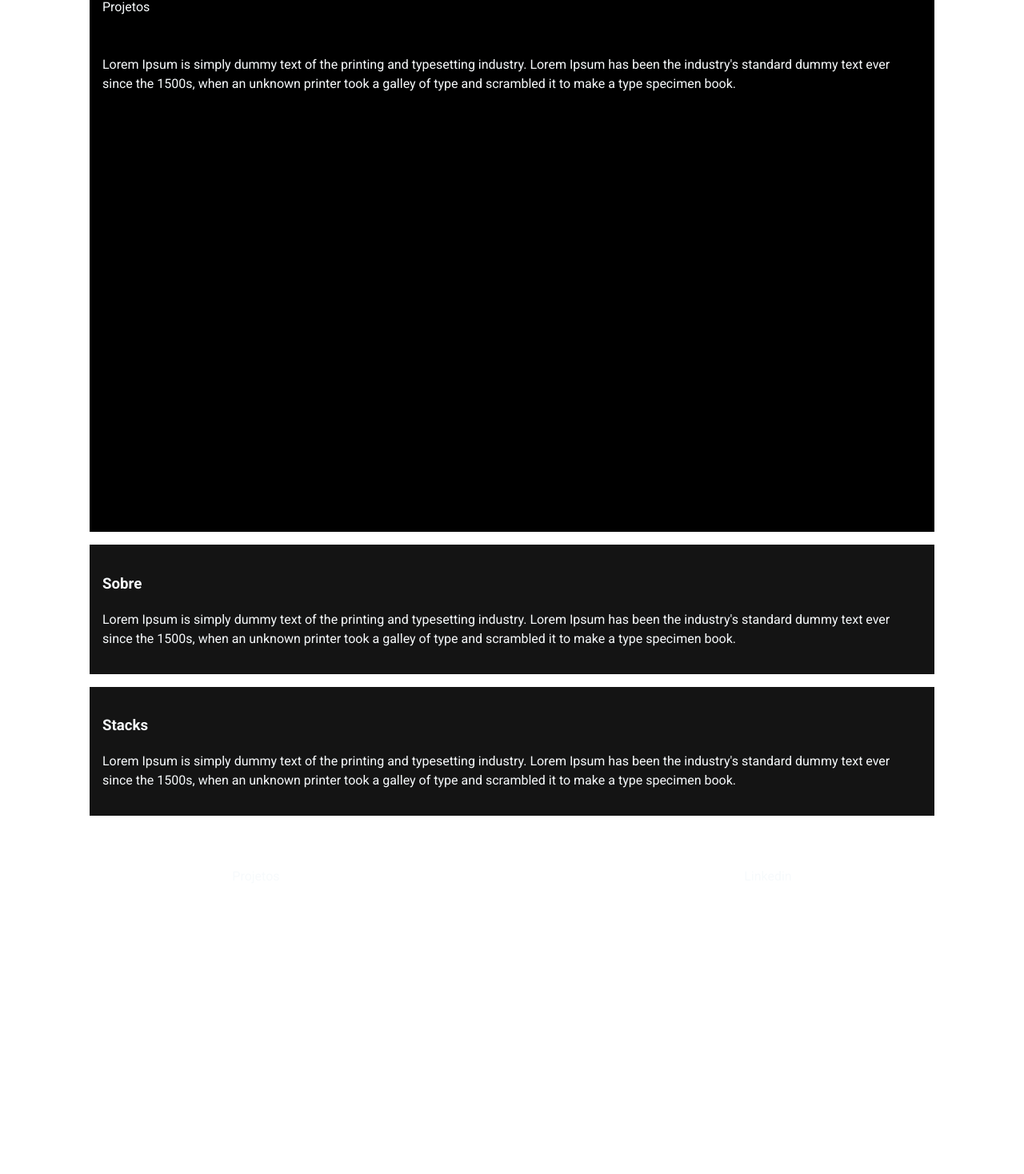
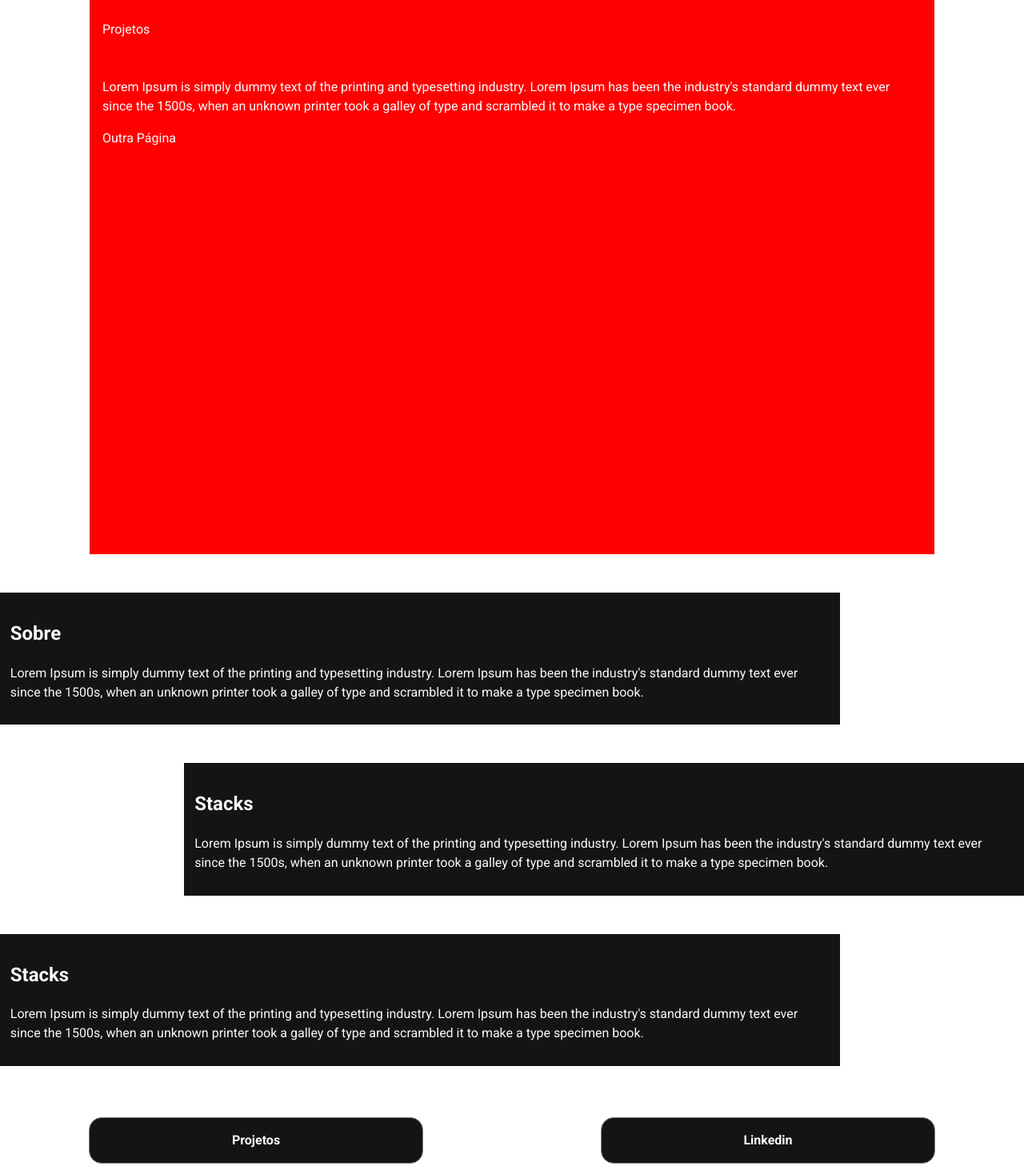
Before and after one commit to Davi-Serrano/porti, a Next.js app: page / in a window 1280 px wide. Shown: the part 107-1575 px from the top of the page at 80% size. Before the commit the page ends 1231 px from the top, so only its background shows below. Built offline with nearby package versions, Linux system fonts and the light colour scheme.

Commit message:
botões e slide trbalhando

```diff
--- a/src/components/Header.tsx
+++ b/src/components/Header.tsx
@@ -6,14 +6,15 @@ export function Header(){
             justify="space-between"
             align="center"
             background="#000000"
-            px="1em"
+            px="1.5em"
+            fontSize="24px"
         >
             <Flex>
                 <Text px="1em">Davi Serrano</Text>
             </Flex>
 
             <Flex>
-                <Text px="1em">Contanto</Text>
+                <Text px="1em">Contato</Text>
                 <Text px="1em">Projetos</Text>
                 <Text px="1em">Linkedin</Text>
             </Flex>
--- a/src/components/Slide.tsx
+++ b/src/components/Slide.tsx
@@ -1,12 +1,24 @@
 import { Flex, Text } from "@chakra-ui/react"
+import { useState } from "react"
 
 export function SlidePage(){
+    const myBackground = ["red", "green", "blue"]
+    const [ Item, setItem] =  useState(0)
+
+      function handleChangeBackGroundColor(){
+        if( Item > 1){
+            setItem(0)
+        }  else {
+            setItem(Item + 1)
+        }
+      }
+
     return(
         <Flex
             flexDir="column"
             justify="start"
             align="space-around"
-            background="#000000"
+            background={myBackground[Item]}
             mt="1em"
             mx="auto"
             px="1em"
@@ -20,6 +32,12 @@ export function SlidePage(){
                 industry. Lorem Ipsum has been the industry's standard dummy text ever since the 1500s, when an unknown printer took a
                 galley of type and scrambled it to make a type specimen book.
             </Text>
+
+            <Flex
+                onClick={handleChangeBackGroundColor}
+            >
+                Outra Página
+            </Flex>
          </Flex>
     )
 }
--- a/src/pages/index.tsx
+++ b/src/pages/index.tsx
@@ -6,18 +6,17 @@ export default function Home() {
     <Flex
       flexDirection="column"
       justify="space-around"
-      align="center"
+      align="strat"
     >
          <SlidePage />
 
          <Box
             background="#141414"
-            p="1em"
-            mt="1em"
-            ml="0px"
+            p="1%"
+            mt="3em"
             w="80%"
           >
-            <Text as="h3">Sobre</Text>
+            <Text as="h2">Sobre</Text>
             <Text as="p">
                Lorem Ipsum is simply dummy text of
                the printing and typesetting industry. Lorem Ipsum has been the industry's standard dummy text ever since
@@ -27,28 +26,75 @@ export default function Home() {
 
           <Box
             background="#141414"
-            p="1em"
+            p="1%"
             w="80%"
-            mt="1em"
-            mr="0px"
+            mt="3em"
+            ml="18%"
           >
-            <Text as="h3">Stacks</Text>
+            <Text as="h2">Stacks</Text>
             <Text as="p">
                Lorem Ipsum is simply dummy text of
                the printing and typesetting industry. Lorem Ipsum has been the industry's standard dummy text ever since
                the 1500s, when an unknown printer took a galley of type and scrambled it to make a type specimen book.
              </Text>
+         </Box>
 
+         <Box
+            background="#141414"
+            p="1%"
+            w="80%"
+            mt="3em"
+>
+            <Text as="h2">Stacks</Text>
+            <Text as="p">
+               Lorem Ipsum is simply dummy text of
+               the printing and typesetting industry. Lorem Ipsum has been the industry's standard dummy text ever since
+               the 1500s, when an unknown printer took a galley of type and scrambled it to make a type specimen book.
+             </Text>
          </Box>
+
         <Flex
+          w="100%"
           justify="space-around"
           align="center"
-          w="100%"
           mt="3em"
           py="1em"
         >
-          <Box> Projetos</Box>
-          <Box> Linkedin</Box>
+          <Flex
+            justify="space-around"
+            align="center"
+            w="30%"
+            p="1em"
+            border="1px solid gray"
+            background="#141414"
+            fontWeight="bold"
+            borderRadius="16px"
+
+            _hover={{
+              cursor: "pointer",
+              opacity: "0.7"
+            }}
+          >
+            Projetos
+          </Flex>
+
+          <Flex
+            justify="space-around"
+            align="center"
+            w="30%"
+            p="1em"
+            border="1px solid gray"
+            background="#141414"
+            fontWeight="bold"
+            borderRadius="16px"
+
+            _hover={{
+              cursor: "pointer",
+              opacity: "0.7"
+            }}
+          >
+            Linkedin
+          </Flex>
         </Flex>
 
     </Flex>
```
